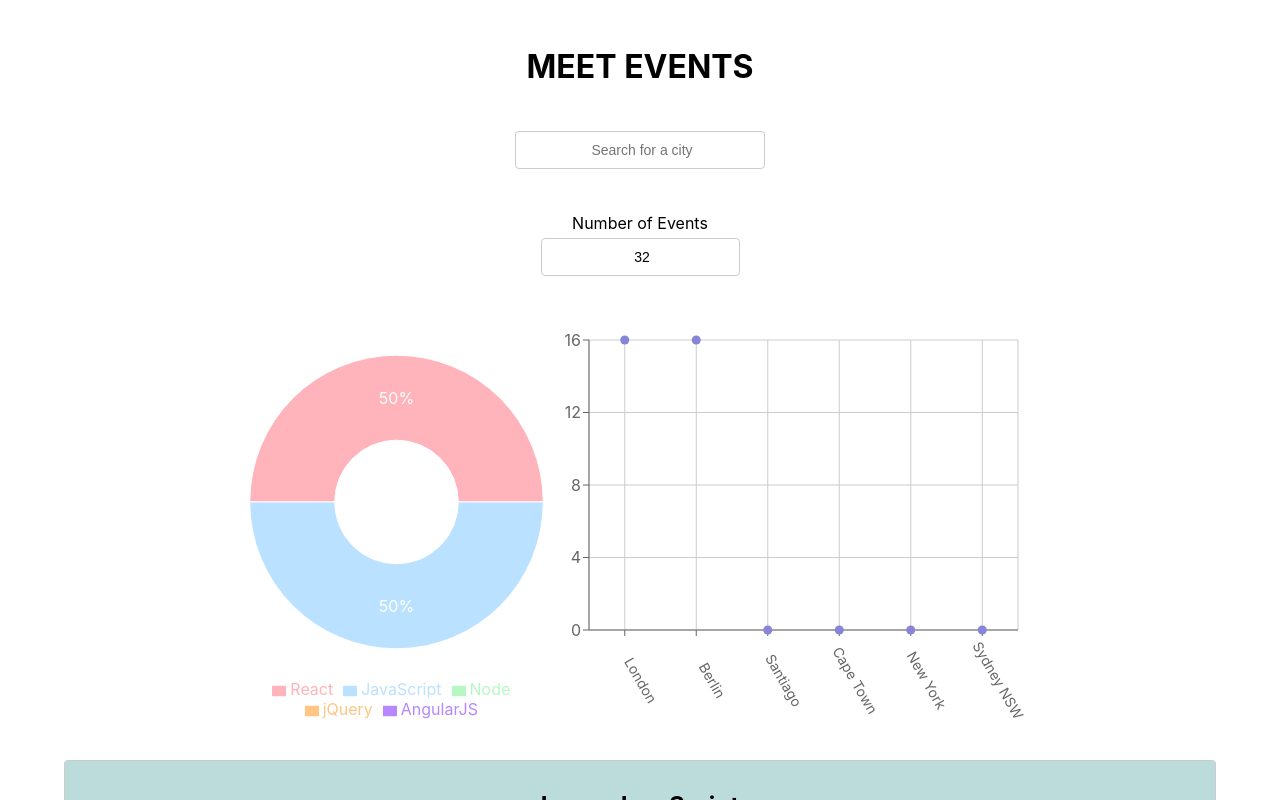
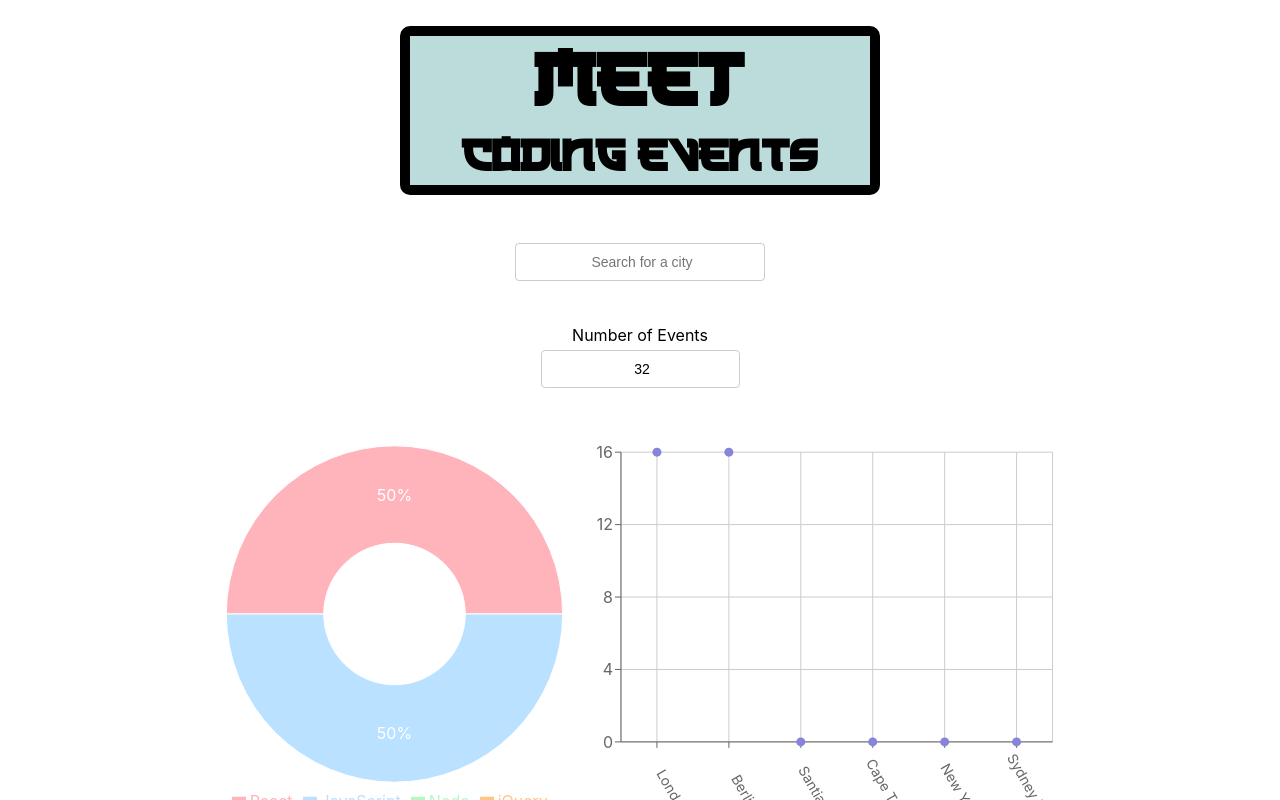
Before and after one commit to TK1893/meet, a React (Create React App) app: page / in a window 1280 px wide. Shown: the top 800 px of the page. Built offline with nearby package versions, Linux system fonts and the light colour scheme; what atatus-spa would draw is missing.

Commit message:
Update Meet App Ex.4-10

```diff
--- a/package.json
+++ b/package.json
@@ -14,6 +14,7 @@
     "react-scripts": "5.0.1",
     "recharts": "^2.12.7",
     "resize-observer-polyfill": "^1.5.1",
+    "sass": "^1.77.8",
     "web-vitals": "^2.1.4",
     "workbox-background-sync": "^6.6.0",
     "workbox-broadcast-update": "^6.6.0",
--- a/src/App.js
+++ b/src/App.js
@@ -9,7 +9,7 @@ import { useEffect, useState } from 'react';
 import { extractLocations, getEvents } from './api';
 import { InfoAlert, ErrorAlert, WarningAlert } from './components/Alert';
 
-import './App.css';
+import './App.scss';
 
 const App = () => {
   const [allLocations, setAllLocations] = useState([]);
@@ -39,7 +39,10 @@ const App = () => {
 
   return (
     <div className="App">
-      <h1>MEET EVENTS</h1>
+      <div className="title-wrapper">
+        <h1>MEET</h1>
+        <h2>Coding Events</h2>
+      </div>
       <div className="alerts-container">
         {infoAlert.length ? <InfoAlert text={infoAlert} /> : null}
         {errorAlertText.length ? <ErrorAlert text={errorAlertText} /> : null}
--- a/src/App.css
+++ b/src/App.scss
@@ -1,4 +1,40 @@
-/* @import url(https://fonts.googleapis.com/css?family=Roboto:500); */
+@font-face {
+  font-family: 'JapaneseFont';
+  src: url('./fonts/Japanese.otf') format('opentype');
+  font-weight: normal;
+  font-style: normal;
+}
+
+$pri-font: 'JapaneseFont', sans-serif;
+$primary-color: #bcdcdb;
+// $secondary-color:
+// $teritary-color:
+$col-1: #ffb3ba;
+$col-2: #bae1ff;
+$col-3: #b5f8c3;
+$col-4: #ffc583;
+$col-5: #b687ff;
+
+.title-wrapper {
+  justify-self: center;
+  align-self: center;
+  text-align: center;
+  background-color: $primary-color;
+  width: 30rem;
+  font-family: $pri-font;
+  color: black;
+  border: 10px solid black;
+  border-radius: 10px;
+  h1 {
+    margin: 0;
+    font-size: 5rem;
+  }
+  h2 {
+    margin: 0;
+    font-size: 3rem;
+  }
+  margin-bottom: 1.5rem;
+}
 
 .App {
   text-align: center;
@@ -7,7 +43,9 @@
   grid-template-columns: 1fr;
   row-gap: 1.5rem;
 }
-
+h2 {
+  font-family: $pri-font;
+}
 .App * {
   box-sizing: border-box;
 }
@@ -142,7 +180,7 @@ input[type='number'] {
  ** Charts *********************************************
   */
 
-@media (min-width: 0) {
+/* @media (min-width: 0) {
   .charts-container {
     padding: 0 5%;
     display: grid;
@@ -157,15 +195,55 @@ input[type='number'] {
 }
 @media (min-width: 769px) {
   .charts-container {
-    padding: 0 15%;
+    padding: 0 10%;
     display: grid;
     grid-template-columns: 2fr 3fr;
-    align-items: center;
+    align-items: end;
     justify-content: center;
     align-content: center;
-    /* gap: 2rem; */
+    gap: 2rem;
   }
   .eGC-container {
     margin-bottom: 0;
   }
+  .cEC-container {
+    margin-bottom: 0;
+  }
+} */
+.charts-container {
+  display: grid;
+  grid-template-columns: 4fr 5fr;
+  gap: 1rem; /* Standard-Abstand zwischen den Charts */
 }
+
+@media (max-width: 768px) {
+  .charts-container {
+    grid-template-columns: 1fr; /* Nur eine Spalte bei schmaleren Bildschirmen */
+    gap: 2rem; /* Weniger Abstand zwischen den Charts */
+  }
+}
+
+@media (min-width: 769px) {
+  .charts-container {
+    padding: 0 5%;
+    gap: 0rem;
+  }
+}
+
+@media (min-width: 1024px) {
+  .charts-container {
+    padding: 0 12%;
+    gap: 0rem;
+  }
+}
+
+@media (min-width: 2000px) {
+  .charts-container {
+    padding: 0 20%;
+    gap: 0rem;
+  }
+}
+.eGC-container,
+.cEC-container {
+  padding: 0;
+}
```
Also changed, not shown: src/fonts/Japanese.otf (added), 1 other file (tests, documents, lock files or other folders).
